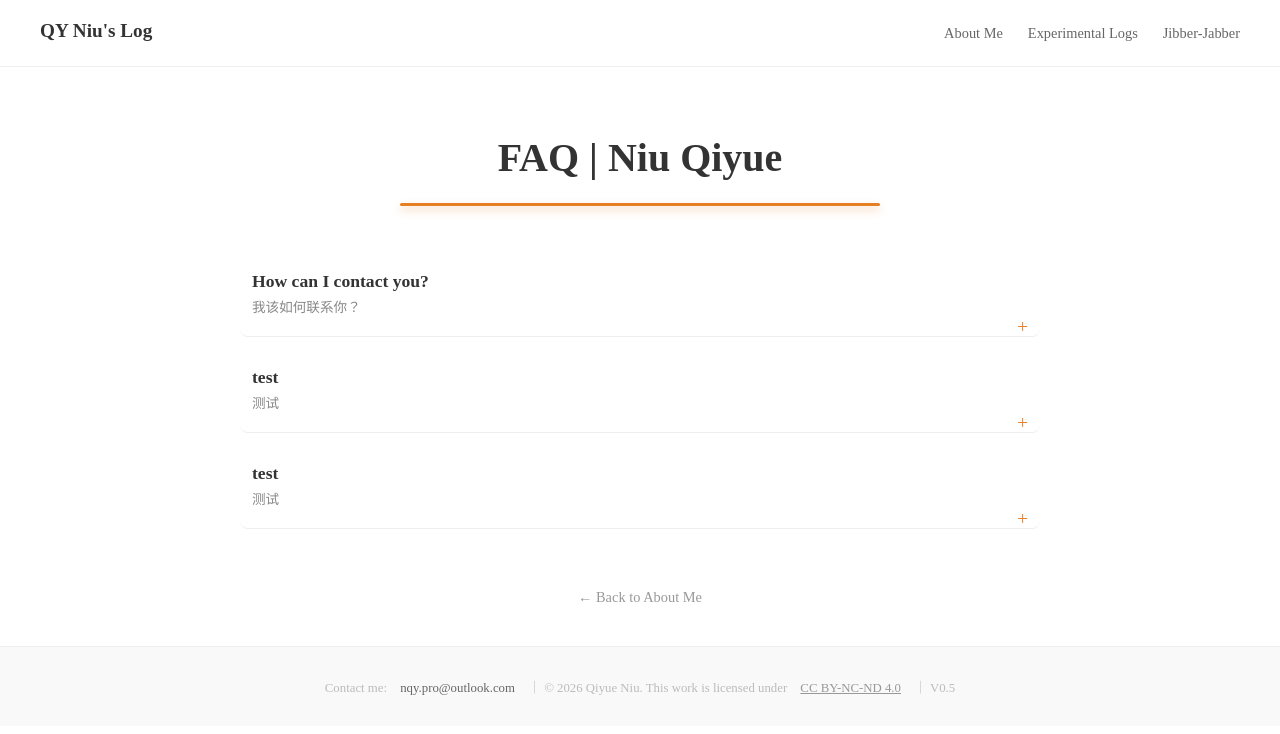
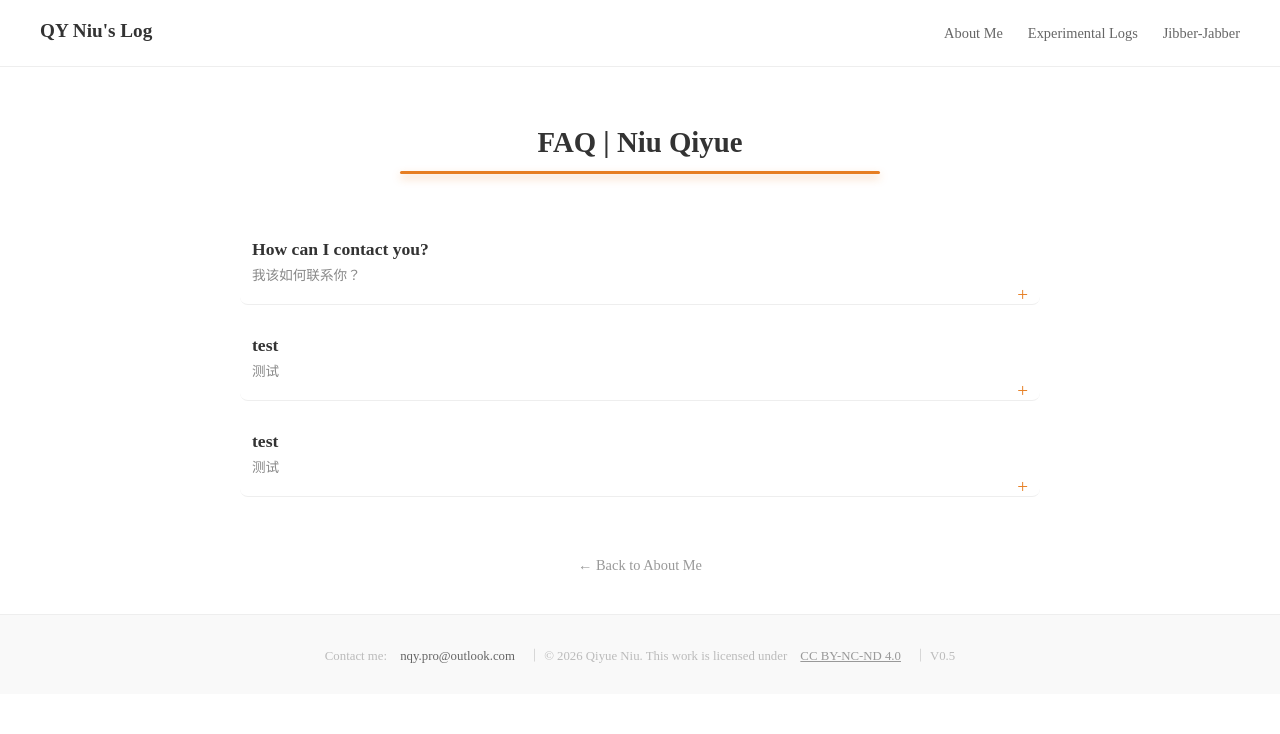
Before and after one commit to nqy-exp/nqy-exp.github.io, a Jekyll site: the page built from about/faq.html, in a window 1280 px wide. Shown: the top 734 px of the page. Built offline with Jekyll 4.4.1, drawn with Linux system fonts in a browser that asks for light colours.

Commit message:
fine adjustment for index

```diff
--- a/about/faq.html
+++ b/about/faq.html
@@ -23,10 +23,10 @@
 /* --- 大标题装饰样式 (与前面页面保持一致) --- */
 .main-title {
     text-align: center;
-    font-size: 2.5em;
+    font-size: 1.8em;
     color: #333;
     position: relative;
-    padding-bottom: 25px;
+    padding-bottom: 15px;
     margin-bottom: 50px;
 }
 
--- a/assets/css/style.css
+++ b/assets/css/style.css
@@ -627,9 +627,11 @@
   display: flex;
   align-items: center;
   justify-content: center;
-  gap: 30px;            /* 头像和文字之间的间距 */
-  position: relative;    /* 必须：让光晕相对于这个容器定位 */
-  padding: 40px;         /* 给光晕扩散留出空间 */
+  gap: 30px;
+  position: relative;    /* 为光晕提供定位基准 */
+  padding: 50px 20px;    /* 增加上下内边距，给光晕留出足够的“呼吸空间” */
+  margin: 20px 0;        /* 让整个区域与上下文字保持距离 */
+  z-index: 1;            /* 确保容器在最顶层 */
 }
 
 /* 兼容你 HTML 中的包裹层，确保头像和文字依然水平排列 */
@@ -665,7 +667,7 @@
 /* =========================================
    终极版：超柔和氛围光晕 (Ultra-Soft Ambient Glow)
    ========================================= */
-
+/* --- 【核心优化】超柔和、无边界的氛围光晕 --- */
 .about-identity::before {
   content: "";
   position: absolute;
@@ -673,33 +675,34 @@
   left: 50%;
   transform: translate(-50%, -50%);
 
-  /* 1. 极大化尺寸：让光晕的“边缘”远在容器之外，这样在容器内看到的永远是过渡带 */
-  width: 250%;
-  height: 250%;
+  /* 1. 极大化尺寸：让渐变的“边缘”远远超出容器边界，这样你在容器内看到的永远是最平滑的部分 */
+  width: 300%;
+  height: 300%;
 
-  /* 2. 极度平滑的渐变：通过增加更多的阶梯，让颜色消失得极其缓慢 */
+  /* 2. 极度丝滑的阶梯式渐变：通过增加更多的透明度节点，消除“界限感” */
   background: radial-gradient(
     circle,
-    rgba(230, 126, 34, 0.1) 0%,    /* 中心点 */
-    rgba(230, 126, 34, 0.05) 30%,  /* 中间过渡 */
-    rgba(230, 126, 34, 0.02) 60%,  /* 极淡的边缘 */
-    rgba(230, 126, 34, 0) 95%      /* 到达 95% 才完全透明，实现“无界感” */
+    rgba(230, 126, 34, 0.12) 0%,   /* 中心点：最明显的颜色 */
+    rgba(230, 126, 34, 0.05) 25%,  /* 快速衰减到极淡 */
+    rgba(230, 126, 34, 0.02) 50%,  /* 极其微弱的过渡 */
+    rgba(230, 126, 34, 0) 85%      /* 在 85% 的位置才彻底消失，确保在容器内完全看不见边缘 */
   );
 
-  z-index: -1;
-  pointer-events: none;
-  transition: all 0.8s ease; /* 让光晕的变化也变得缓慢优雅 */
+  z-index: -1;           /* 确保在文字和头像下方 */
+  pointer-events: none;  /* 防止干扰鼠标点击 */
+  transition: all 0.8s ease; /* 让光晕的变亮过程非常缓慢、优雅 */
 }
 
-/* 悬停交互：让光晕变大且更柔和，而不是生硬地变亮 */
+/* --- 悬停交互：让光晕更有“生命感” --- */
 .about-identity:hover::before {
+  /* 悬停时，光晕稍微扩大一点点，并稍微加深一点点，像是在呼吸 */
+  transform: translate(-50%, -50%) scale(1.1);
   background: radial-gradient(
     circle,
-    rgba(230, 126, 34, 0.15) 0%,   /* 悬停时中心稍微明亮一点点 */
+    rgba(230, 126, 34, 0.18) 0%,
     rgba(230, 126, 34, 0.05) 40%,
-    rgba(230, 126, 34, 0) 90%     /* 依然保持极长的过渡过程 */
+    rgba(230, 126, 34, 0) 90%
   );
-  transform: translate(-50%, -50%) scale(1.1); /* 悬停时光晕轻微扩张 */
 }
 
 .about-identity:hover .profile-avatar {
```
Also changed, not shown: _ideas/index.md (+1 -1 lines), _projects/index.md (+1 -1 lines).
